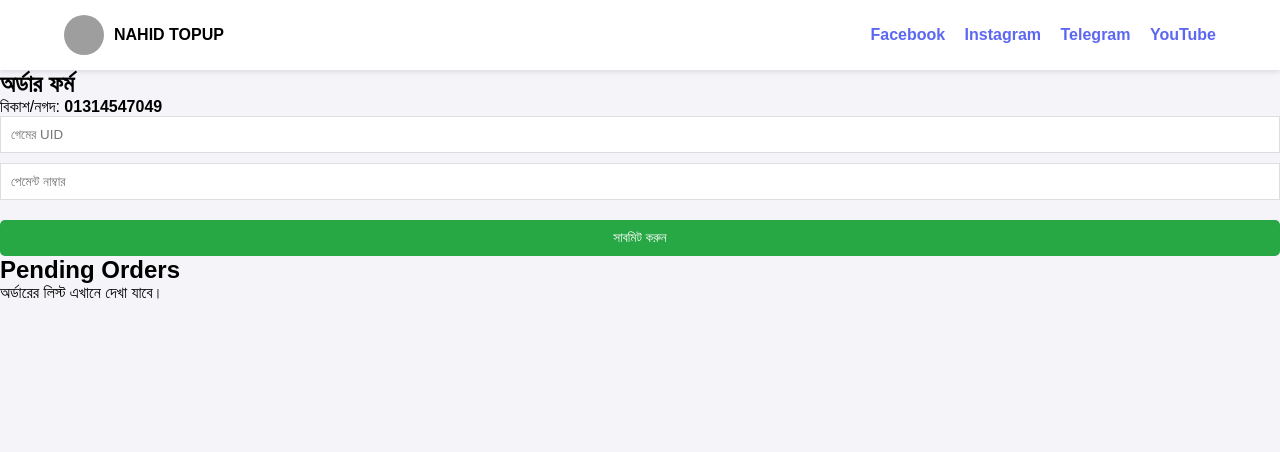
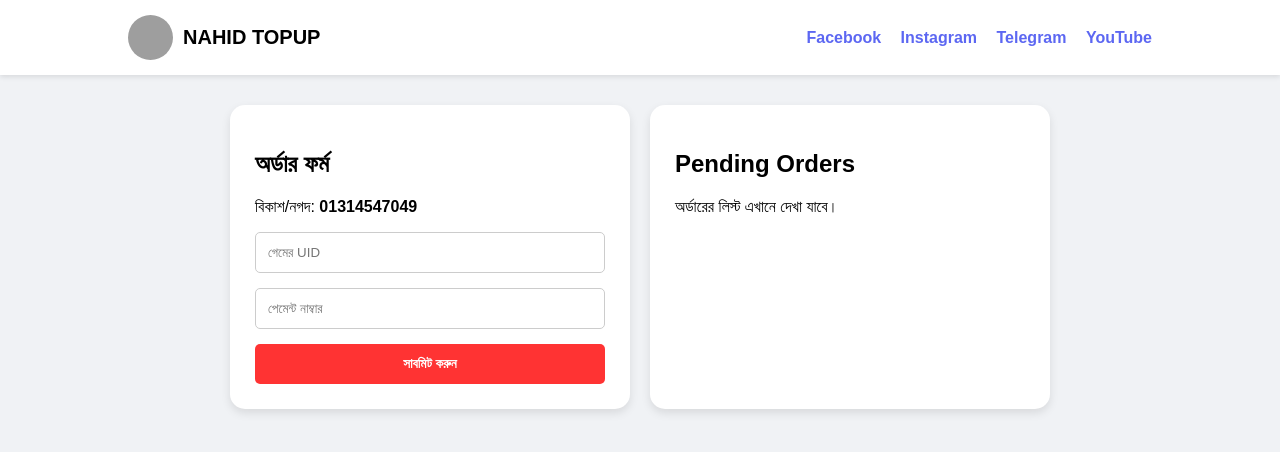
Before and after one commit to nirobahemedboss/mywebsite, a Flask app: page / in a window 1280 px wide. Shown: the top 452 px of the page. Run offline with Flask 3, Linux system fonts and the light colour scheme; grey boxes are pictures that could not be loaded.

Commit message:
Update style.css

```diff
--- a/static/style.css
+++ b/static/style.css
@@ -1,12 +1,15 @@
-* { box-sizing: border-box; margin: 0; padding: 0; font-family: sans-serif; }
-body { background-color: #f4f4f9; }
+body { font-family: sans-serif; background: #f0f2f5; margin: 0; }
 
-.navbar { background: #fff; padding: 15px 5%; display: flex; justify-content: space-between; align-items: center; box-shadow: 0 2px 5px rgba(0,0,0,0.1); }
-.logo-box { display: flex; align-items: center; gap: 10px; font-weight: bold; }
-.logo-img { width: 40px; height: 40px; border-radius: 50%; }
+/* Navbar */
+.navbar { background: #fff; padding: 15px 10%; display: flex; justify-content: space-between; align-items: center; box-shadow: 0 2px 5px rgba(0,0,0,0.1); }
+.logo-box { display: flex; align-items: center; gap: 10px; font-weight: bold; font-size: 20px; }
+.logo-img { width: 45px; height: 45px; border-radius: 50%; object-fit: cover; }
 .social-links a { margin-left: 15px; text-decoration: none; color: #5c67f2; font-weight: bold; }
 
-.main-content { padding: 20px; display: flex; flex-wrap: wrap; gap: 20px; justify-content: center; }
-.order-container, .pending-container { background: white; padding: 20px; border-radius: 10px; width: 350px; box-shadow: 0 2px 5px rgba(0,0,0,0.1); }
-.buy-btn { width: 100%; padding: 10px; background: #28a745; color: white; border: none; border-radius: 5px; cursor: pointer; margin-top: 10px; }
-input { width: 100%; padding: 10px; margin-bottom: 10px; border: 1px solid #ddd; }
+/* Main Layout */
+.main-container { display: flex; flex-wrap: wrap; justify-content: center; gap: 20px; padding: 30px; }
+.order-box, .pending-box { background: white; padding: 25px; border-radius: 15px; width: 350px; box-shadow: 0 4px 10px rgba(0,0,0,0.1); }
+
+/* Form & Buttons */
+input { width: 100%; padding: 12px; margin-bottom: 15px; border: 1px solid #ccc; border-radius: 5px; box-sizing: border-box; }
+.buy-btn { width: 100%; padding: 12px; background: #ff3333; color: white; border: none; border-radius: 5px; cursor: pointer; font-weight: bold; }
```
